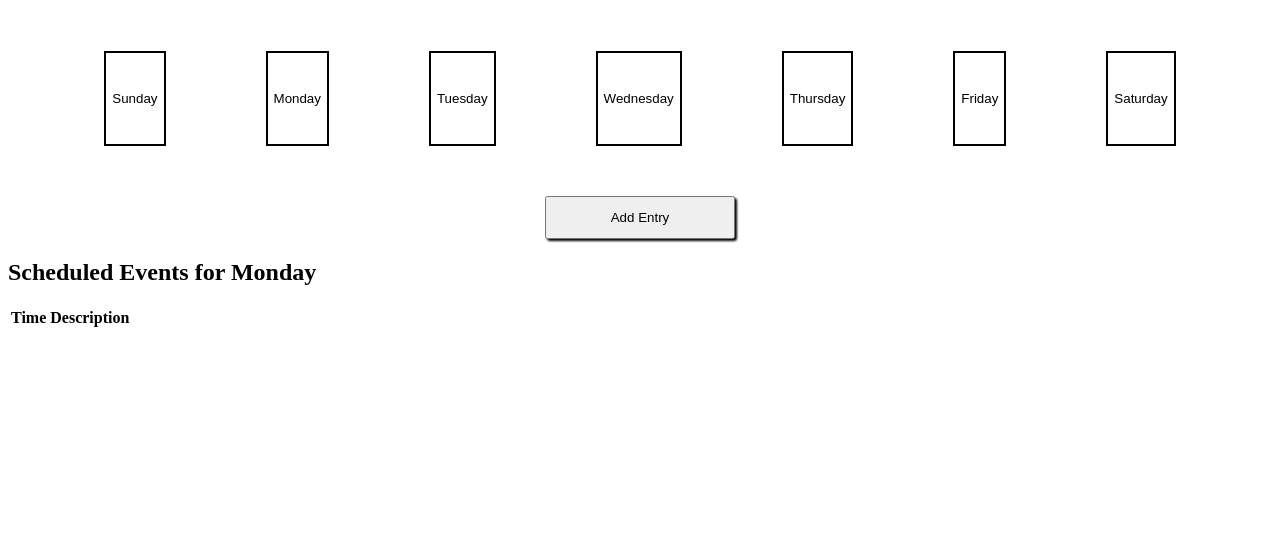
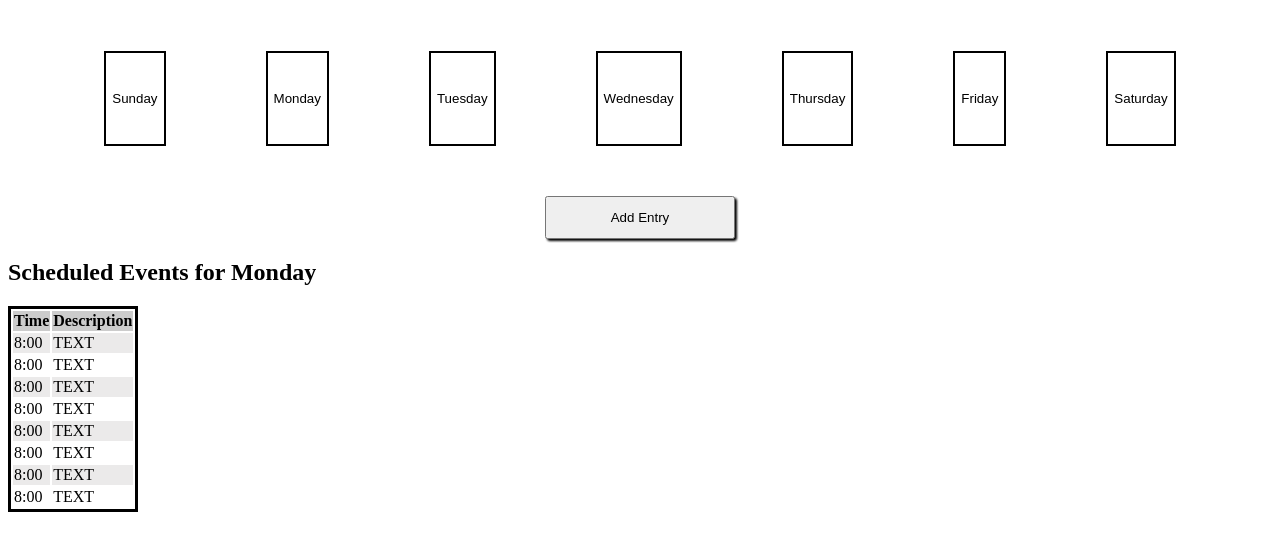
Before and after one commit to arieldonner/week-planner, a website: page index.html in a window 1280 px wide. Shown: the part 79-630 px from the top of the page. Drawn offline with Linux system fonts and the light colour scheme.

Commit message:
Added table text and styling.

```diff
--- a/index.html
+++ b/index.html
@@ -35,6 +35,40 @@
             <th>Description</th>
           </tr>
         </thead>
+        <tbody>
+          <tr>
+            <td>8:00</td>
+            <td>TEXT</td>
+          </tr>
+          <tr>
+            <td>8:00</td>
+            <td>TEXT</td>
+          </tr>
+          <tr>
+            <td>8:00</td>
+            <td>TEXT</td>
+          </tr>
+          <tr>
+            <td>8:00</td>
+            <td>TEXT</td>
+          </tr>
+          <tr>
+            <td>8:00</td>
+            <td>TEXT</td>
+          </tr>
+          <tr>
+            <td>8:00</td>
+            <td>TEXT</td>
+          </tr>
+          <tr>
+            <td>8:00</td>
+            <td>TEXT</td>
+          </tr>
+          <tr>
+            <td>8:00</td>
+            <td>TEXT</td>
+          </tr>
+        </tbody>
       </table>
     </div>
   </div>
--- a/styles.css
+++ b/styles.css
@@ -95,3 +95,15 @@ textarea {
   filter: drop-shadow(2.5px 2.5px 1px rgb(0, 0, 0));
   border: 3px solid black;
 }
+
+th {
+  background-color: #ccc;
+}
+
+tr:nth-child(odd) {
+  background-color: rgb(235, 234, 234);
+}
+
+table {
+  border: 3px solid black;
+}
```
